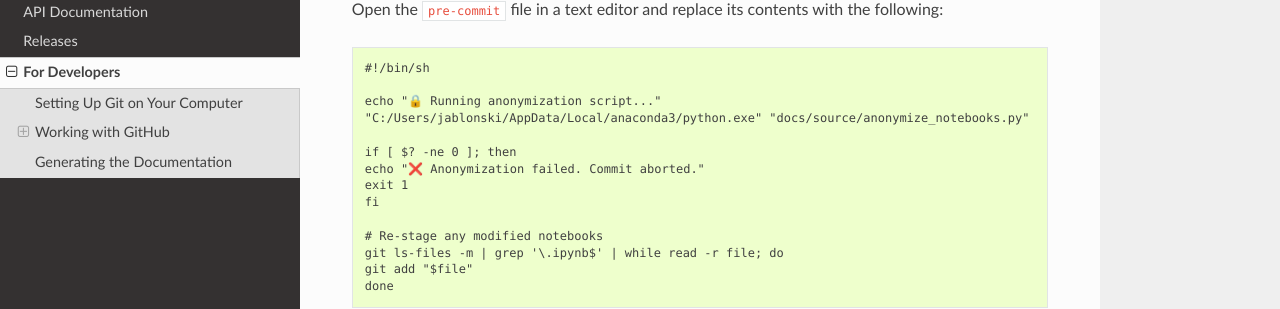
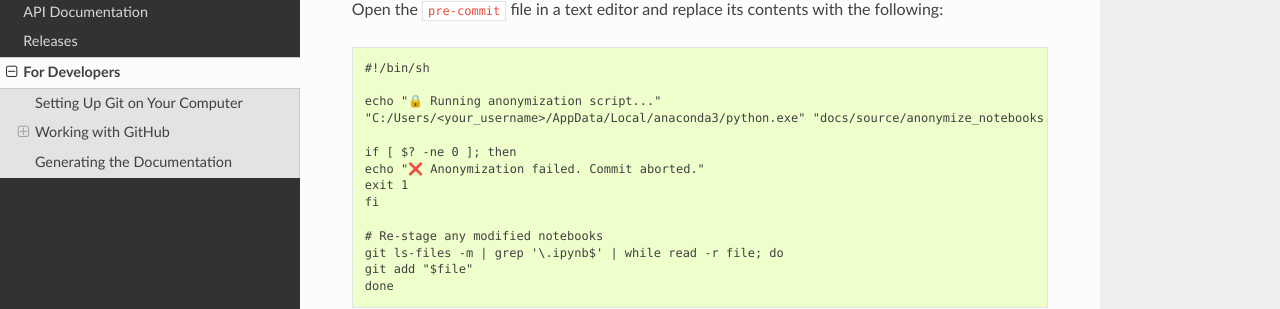
Before and after one commit to 3SConsult/sir3stoolkit, a Sphinx documentation site: the page built from docs/source/developers.rst, in a window 1280 px wide and 900 px high, scrolled down 4770 px. Shown: the part 199-508 px from the top of the window. Built offline with Sphinx 7.4.7 and the Read the Docs theme 3.1.0, drawn with Linux system fonts in a browser that asks for light colours; pages that are not in the unit, such as notebooks, are missing from menus.

Commit message:
Fix: 79a1a307c323bd21377f2e10f2950fde4a2871a3 3

```diff
--- a/docs/source/developers.rst
+++ b/docs/source/developers.rst
@@ -234,7 +234,7 @@ Open the ``pre-commit`` file in a text editor and replace its contents with the
       #!/bin/sh
 
       echo "🔒 Running anonymization script..."
-      "C:/Users/jablonski/AppData/Local/anaconda3/python.exe" "docs/source/anonymize_notebooks.py"
+      "C:/Users/<your_username>/AppData/Local/anaconda3/python.exe" "docs/source/anonymize_notebooks.py"
 
       if [ $? -ne 0 ]; then
       echo "❌ Anonymization failed. Commit aborted."
```
